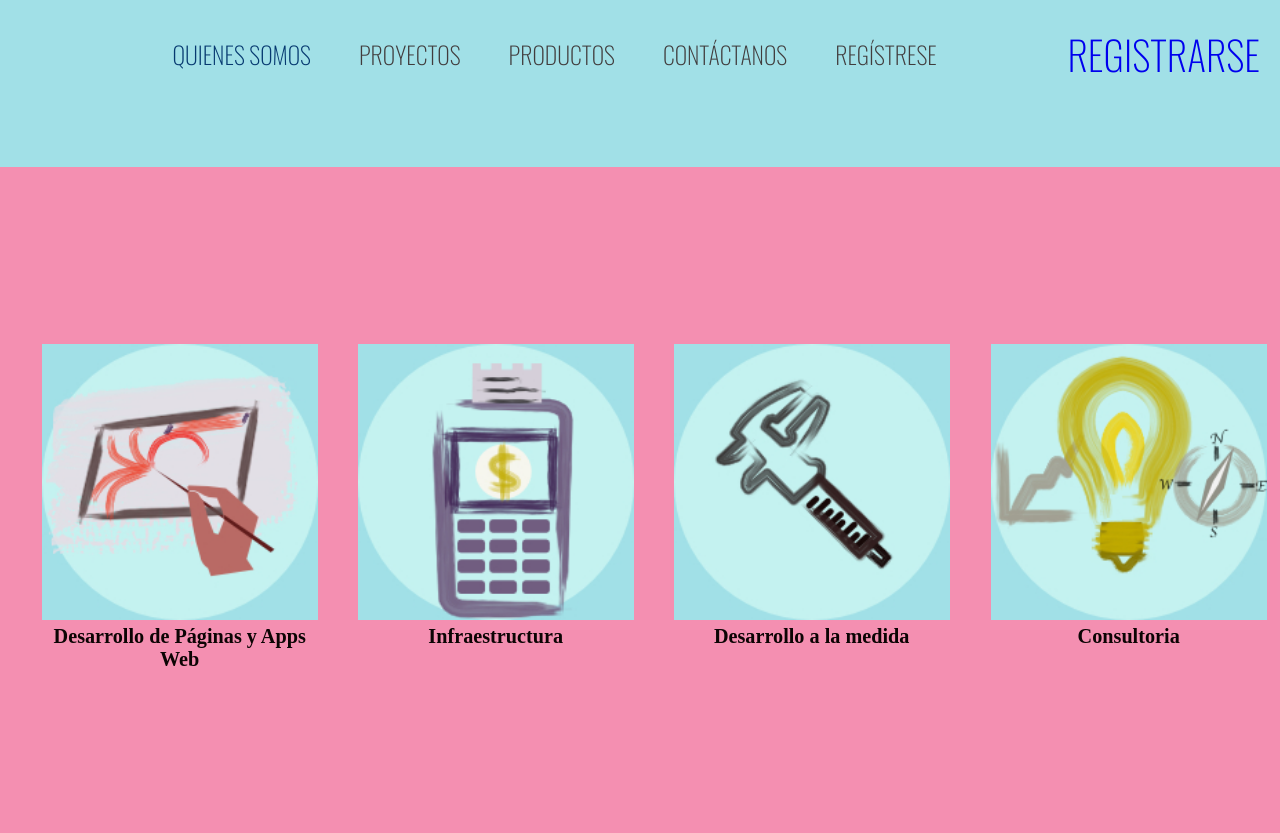
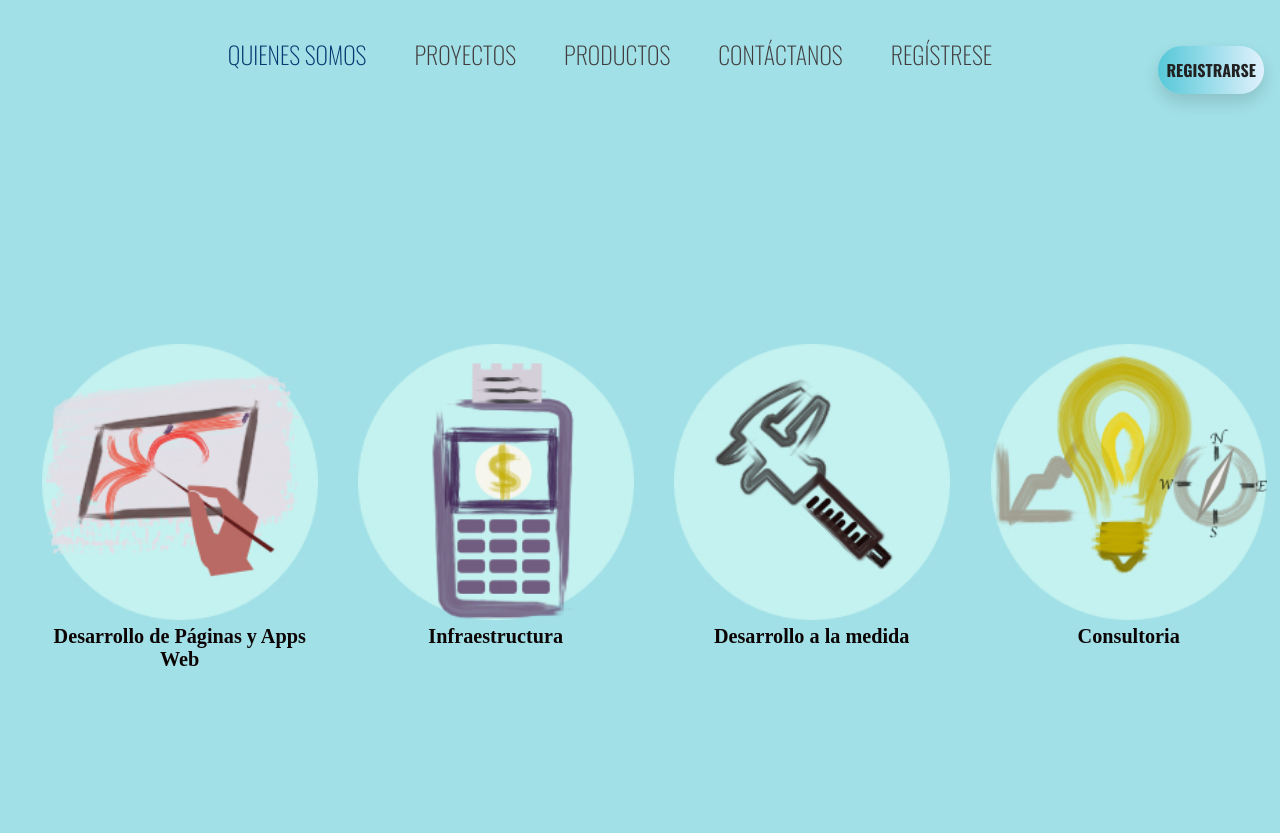
Before and after one commit to githubJHEB/PlusUpbSprint, a plain HTML site: page public_html/index.html in a window 1280 px wide. Shown: the top 833 px of the page. Drawn offline with nearby package versions, Linux system fonts and the light colour scheme.

Commit message:
Recuperación color de fondo de hoja index.html y  atributos de botón de registro.

```diff
--- a/public_html/ccs/estilos.css
+++ b/public_html/ccs/estilos.css
@@ -35,7 +35,7 @@
 
 .texto {
 grid-area: texto;
-background-color: #f48fb1;
+background-color: #a1e0e7;
 border: 0px;
 }
 
@@ -43,7 +43,7 @@ border: 0px;
   grid-area: pie;
   text-align: center;
   font-size: 12px;
-  background:#ce93d8;
+  background:#a1e0e7;
 }
 
 
@@ -96,6 +96,43 @@ border: 0px;
     left: -10px;
     top: 5px;
     right: 10px;
+}
+
+
+.btn-registro {
+  text-decoration: none;
+  display: inline-block;
+  font-weight: 400;
+  color: #212529;
+  text-align: center;
+  vertical-align: middle;
+  cursor: pointer;
+  -webkit-user-select: none;
+  -moz-user-select: none;
+  -ms-user-select: none;
+  user-select: none;
+  background-color: transparent;
+  border: 1px solid transparent;
+  padding: 0.375rem 0.75rem;
+  font-size: 1rem;
+  line-height: 2.5;
+  margin-top: 2rem;
+  margin-right: 1rem;
+}
+
+/*-- button style  slogan 2--*/
+.button-style-registro {
+  padding: 12px 36px;
+  font-size: 16px;
+  color: #212121;
+  border-radius: 30px;
+  font-weight: 600;
+  text-transform: uppercase;
+  box-shadow: 0 0.5rem 1rem rgb(16 16 16 / 14%);
+  outline: none;
+  border: none;
+  background-size: 200% auto;
+  background-image: linear-gradient(90deg, #56c8d8 0%, #e3f2fd 51%, #0097a7 100%);
 }
 
 #btn_Registro:hover {
```
